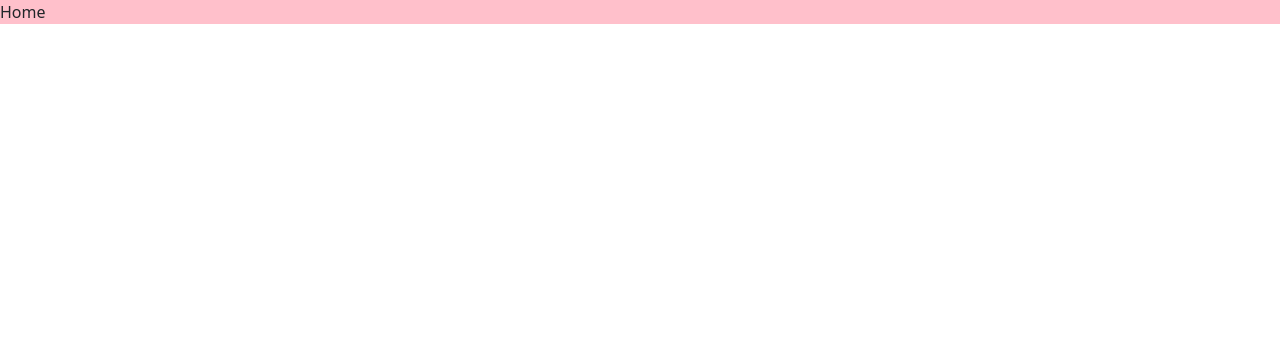
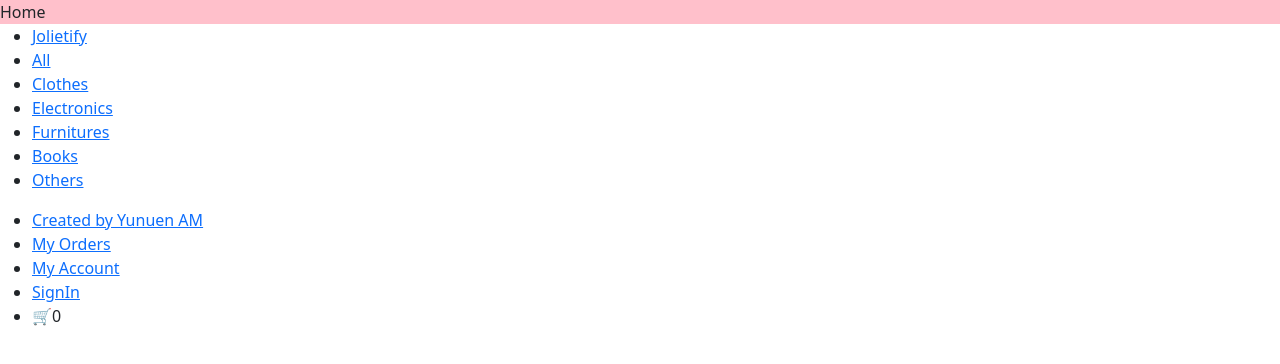
Before and after one commit to YunuenAM/02-react-ecommerce, a React (Vite) app in the folder 02-React-ecommerce/: page / in a window 1280 px wide. Shown: the top 364 px of the page. Built offline with nearby package versions, Linux system fonts and the light colour scheme.

Commit message:
✨Feat:  NavBar added

```diff
--- a/02-React-ecommerce/src/App.css
+++ b/02-React-ecommerce/src/App.css
@@ -1,3 +1,11 @@
 .bg-pink{
   background-color: pink;
 }
+
+.bg-purple{
+  background-color: violet;
+}
+
+.bg-green{
+  background-color: greenyellow;
+}
--- /dev/null
+++ b/02-React-ecommerce/src/Components/Navbar/index.jsx
@@ -0,0 +1,71 @@
+import { NavLink } from 'react-router-dom'
+
+const Navbar = () => {
+  return (
+    <nav>
+      <ul>
+        <li>
+          <NavLink to='/'>
+            Jolietify
+          </NavLink>
+        </li>
+        <li>
+          <NavLink to='/'>
+            All
+          </NavLink>
+        </li>
+        <li>
+          <NavLink to='/clothes'>
+            Clothes
+          </NavLink>
+        </li>
+        <li>
+          <NavLink to='/electronics'>
+            Electronics
+          </NavLink>
+        </li>
+        <li>
+          <NavLink to='/furnitures'>
+            Furnitures
+          </NavLink>
+        </li>
+        <li>
+          <NavLink to='/books'>
+            Books
+          </NavLink>
+        </li>
+        <li>
+          <NavLink to='/others'>
+            Others
+          </NavLink>
+        </li>
+      </ul>
+      <ul>
+        <li>
+          <NavLink to='/my-orders'>
+            Created by Yunuen AM
+          </NavLink>
+        </li>
+        <li>
+          <NavLink to='/'>
+            My Orders
+          </NavLink>
+        </li>
+        <li>
+          <NavLink to='/my-account'>
+            My Account
+          </NavLink>
+        </li>
+        <li>
+          <NavLink to='/signIn'>
+            SignIn
+          </NavLink>
+        </li>
+        <li>
+          🛒0
+        </li>
+      </ul>
+    </nav>
+  )
+}
+export default Navbar
--- a/02-React-ecommerce/src/Pages/App/index.jsx
+++ b/02-React-ecommerce/src/Pages/App/index.jsx
@@ -6,6 +6,8 @@ import MyOrder from '../MyOrder'
 import MyOrders from '../MyOrders'
 import NotFound from '../NotFound'
 import SignIn from '../SignIn'
+import Navbar from '../../Components/Navbar'
+
 // Bootstrap CSS
 
 const AppRoutes = () => {
@@ -25,6 +27,7 @@ const App = () => {
   return (
     <BrowserRouter>
       <AppRoutes />
+      <Navbar />
     </BrowserRouter>
   )
 }
--- a/02-React-ecommerce/src/Pages/MyAccount/index.jsx
+++ b/02-React-ecommerce/src/Pages/MyAccount/index.jsx
@@ -1,6 +1,6 @@
 const MyAccount = () => {
   return (
-    <div>MyAccount</div>
+    <div className='bg-purple'>MyAccount</div>
   )
 }
 export default MyAccount
--- a/02-React-ecommerce/src/Pages/MyOrder/index.jsx
+++ b/02-React-ecommerce/src/Pages/MyOrder/index.jsx
@@ -1,6 +1,6 @@
 const MyOrder = () => {
   return (
-    <div>MyOrder</div>
+    <div className='bg-pink'>MyOrder</div>
   )
 }
 export default MyOrder
--- a/02-React-ecommerce/src/Pages/MyOrders/index.jsx
+++ b/02-React-ecommerce/src/Pages/MyOrders/index.jsx
@@ -1,6 +1,6 @@
 const MyOrders = () => {
   return (
-    <div>MyOrders</div>
+    <div className='bg-purple'>MyOrders</div>
   )
 }
 export default MyOrders
--- a/02-React-ecommerce/src/Pages/SignIn/index.jsx
+++ b/02-React-ecommerce/src/Pages/SignIn/index.jsx
@@ -1,6 +1,6 @@
 const SignIn = () => {
   return (
-    <div>SignIn</div>
+    <div className='bg-green'>SignIn</div>
   )
 }
 export default SignIn
```
